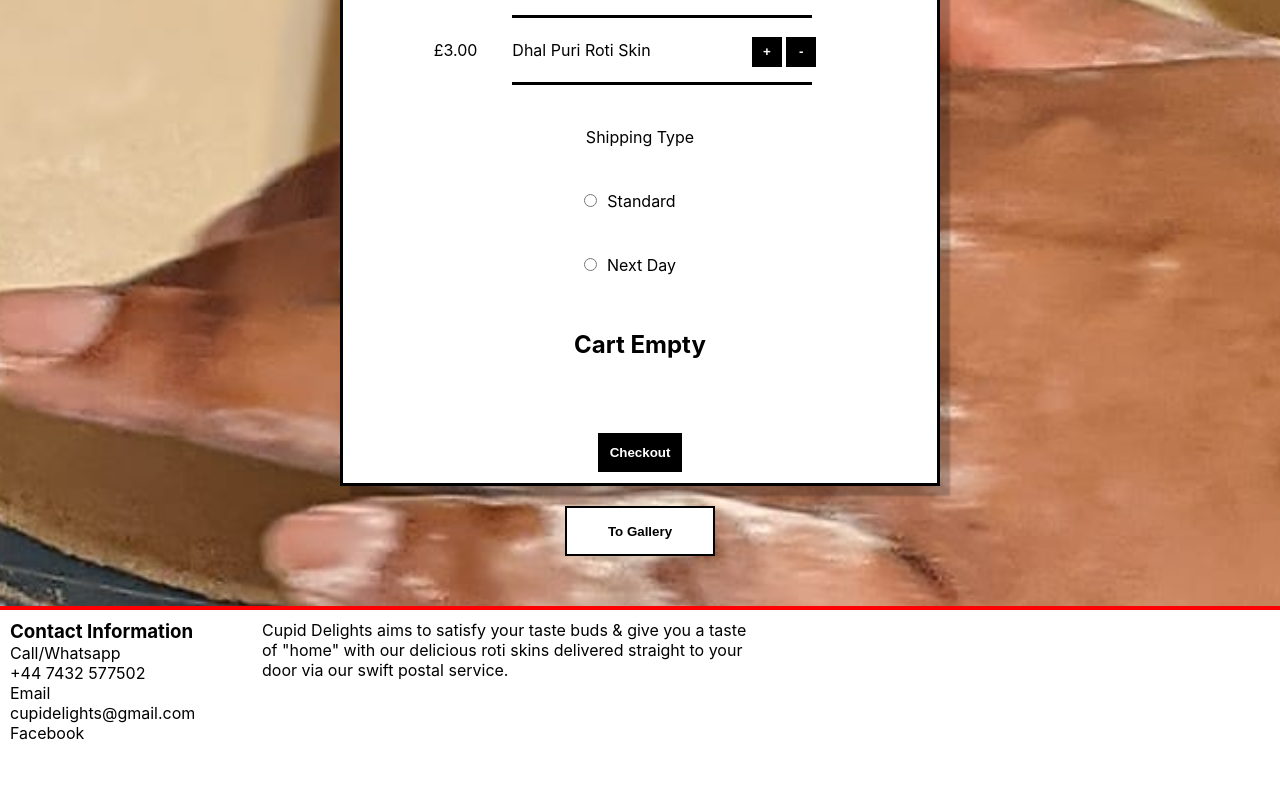
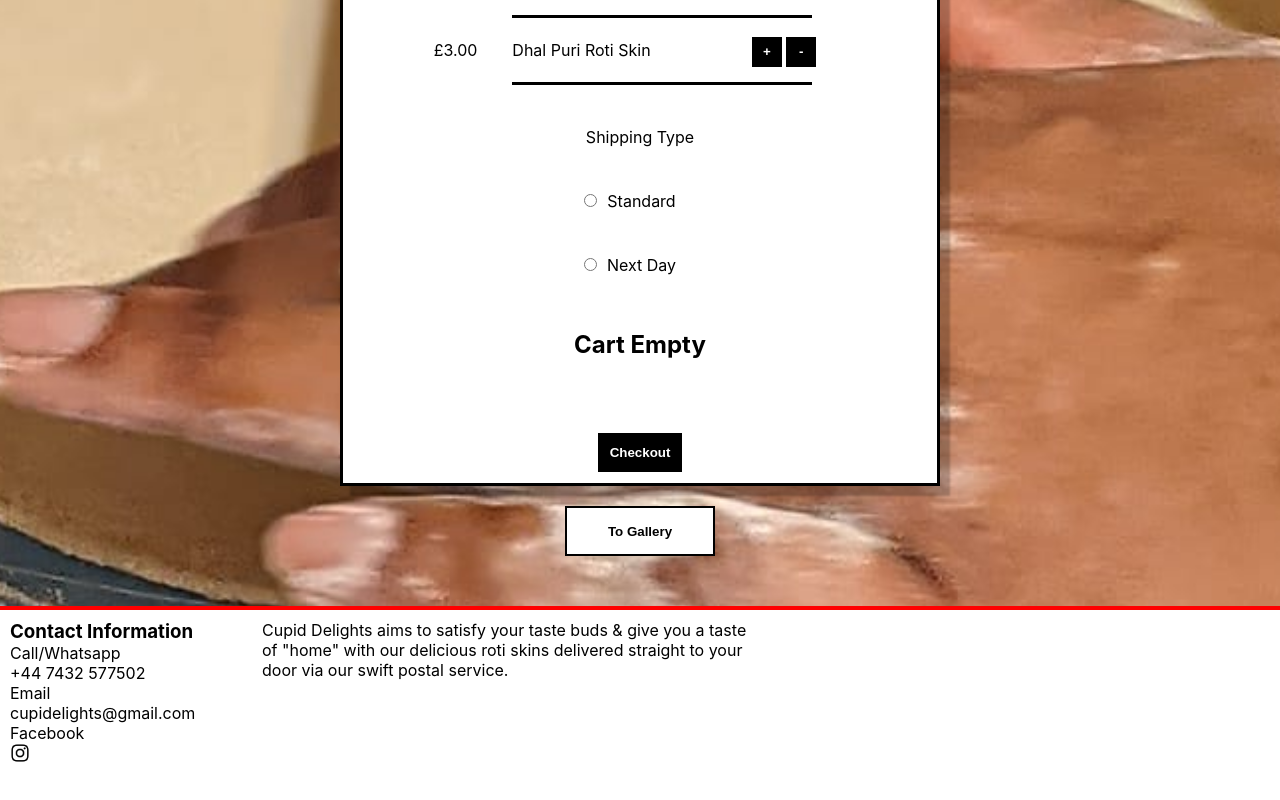
Before and after one commit to sammateo/cupid-delights, a Next.js app: page / in a window 1280 px wide. Shown: the part 798-1598 px from the top of the page. Built offline with nearby package versions, Linux system fonts and the light colour scheme.

Commit message:
add: ig icon

```diff
--- a/pages/index.js
+++ b/pages/index.js
@@ -4,11 +4,11 @@ import styles from '../styles/Home.module.css'
 import Cartfield from '../src/cartfield.js'
 import {useState} from 'react'
 import Link from 'next/link'
-import Paypal from '../src/paypal'
-import emailjs from 'emailjs-com';
+// import Paypal from '../src/paypal'
+// import emailjs from 'emailjs-com';
 import{ init } from 'emailjs-com';
 import Confirm from '../src/confirm'
-import next from 'next'
+// import next from 'next'
 init("user_I8maVpumJJ5NPgSnOdsDM");
 
 
@@ -120,7 +120,7 @@ function Home() {
         <title>Cupid Delights</title>
         {/* <link rel="icon" href="/favicon.ico" /> */}
         <link rel="icon" href="/logo.jpeg" />
-        <script src="https://smtpjs.com/v3/smtp.js"></script>
+        {/* <script src="https://smtpjs.com/v3/smtp.js"></script> */}
 
       </Head>
 
@@ -228,8 +228,6 @@ function Home() {
       </div>
 
 
-
-
       <div className={styles.galleryButtonContainer}>
         <Link href="/gallery">
           <button>To Gallery</button>
@@ -251,6 +249,16 @@ function Home() {
             <Link href="https://www.facebook.com/Cupid-Delights-103544264841798/?tn-str=k*F">
                 <a target="_blank">Facebook</a>
             </Link>
+              <br></br>
+              <Link href="https://www.instagram.com/cupidelights/?hl=en">
+                <a target = "_blank">
+                  <img src="/ig.png"
+                  width={20}
+                  height={20}
+                  ></img>
+                </a>
+              </Link>
+
         </div>
 
         <p>Cupid Delights aims to satisfy your taste buds &amp; give you a taste of "home" with our delicious roti skins delivered straight to your door via our swift postal service.
```
Also changed, not shown: public/ig.png (added).
